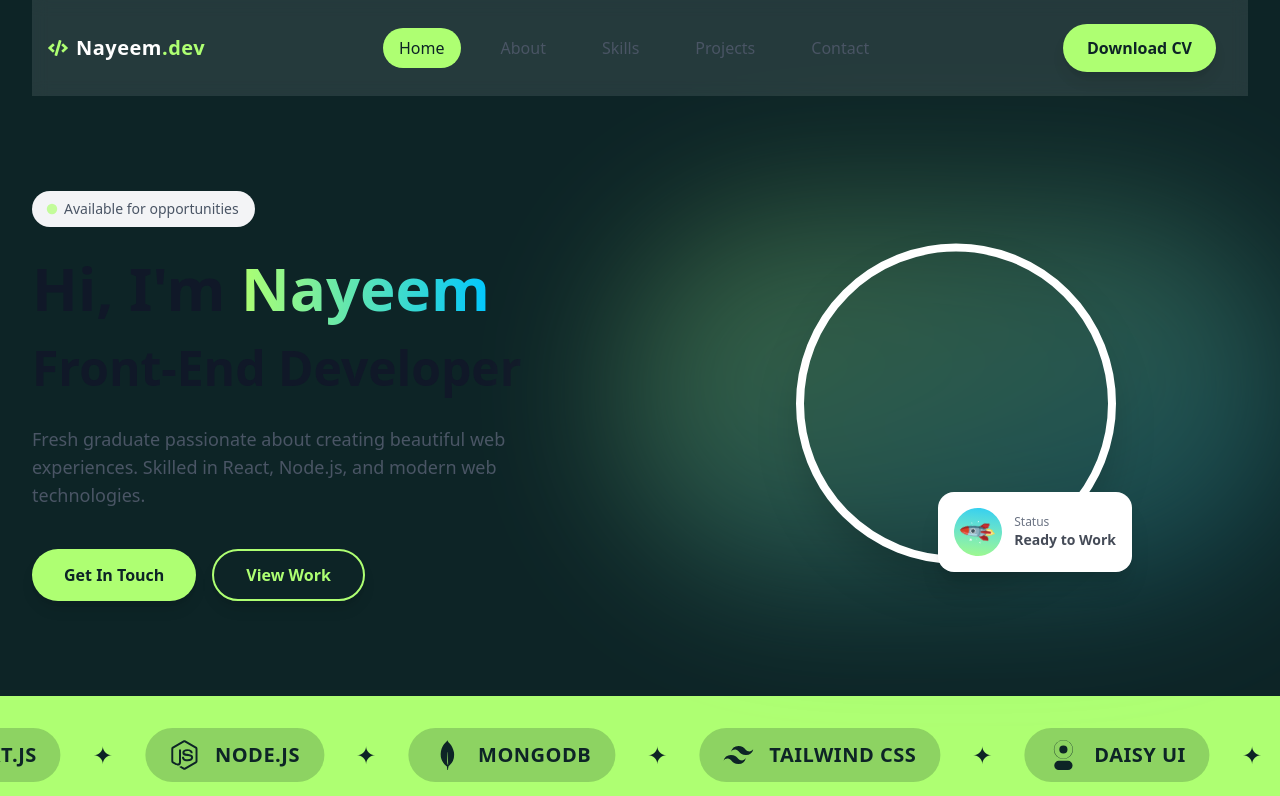
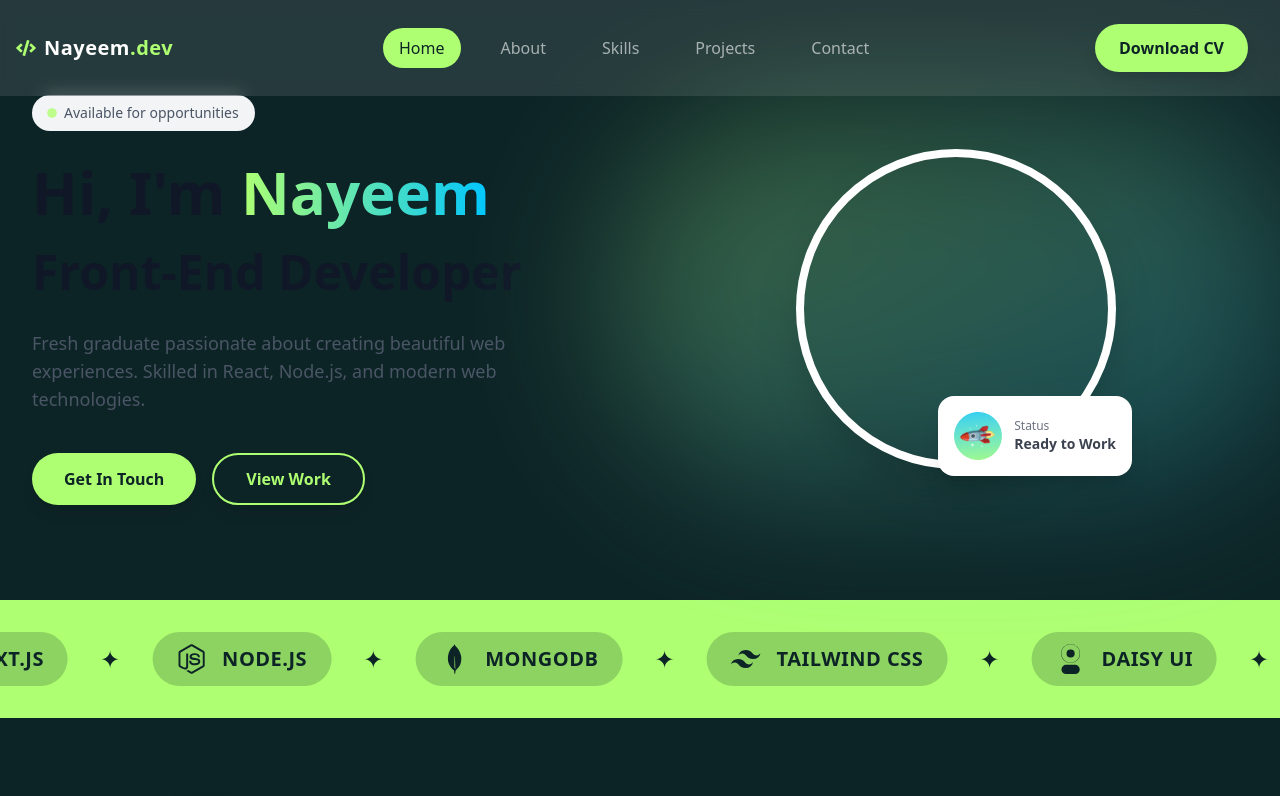
Before and after one commit to Nayeem0011/portfolio, a Next.js app: page / in a window 1280 px wide. Shown: the top 796 px of the page. Built offline with nearby package versions, Linux system fonts and the light colour scheme.

Commit message:
first commit

```diff
--- a/app/component/NavBar.js
+++ b/app/component/NavBar.js
@@ -1,13 +1,15 @@
 "use client";
 
-import { useState, useEffect } from 'react'
+import { useState, useEffect, useRef } from 'react'
 import { MdMenu, MdClose } from 'react-icons/md'
 import { motion, AnimatePresence } from 'framer-motion'
 import { FaCode } from "react-icons/fa";
 
 function NavBar() {
-  const [activeSection, setActiveSection] = useState('home')
-  const [isMobileMenuOpen, setIsMobileMenuOpen] = useState(false)
+  const [activeSection, setActiveSection] = useState("home");
+  const [isMobileMenuOpen, setIsMobileMenuOpen] = useState(false);
+  const [showNavbar, setShowNavbar] = useState(true);
+  const lastScrollY = useRef(0);
 
   const scrollToSection = (id) => {
     const element = document.getElementById(id)
@@ -19,88 +21,95 @@ function NavBar() {
   }
 
   useEffect(() => {
+    const observer = new IntersectionObserver(
+      (entries) => {
+        entries.forEach((entry) => {
+          if (entry.isIntersecting) {
+            setActiveSection(entry.target.id);
+          }
+        });
+      },
+      { threshold: 0.6 }
+    );
+
+    ["home", "about", "skills", "projects", "contact"].forEach((id) => {
+      const el = document.getElementById(id);
+      if (el) observer.observe(el);
+    });
+
+    return () => observer.disconnect();
+  }, []);
+
+  // Scroll direction hide/show navbar
+  useEffect(() => {
     const handleScroll = () => {
-      const sections = ['home', 'about', 'skills', 'projects', 'contact']
-      const scrollPosition = window.scrollY + 200
+      const currentScroll = window.scrollY;
 
-      for (const section of sections) {
-        const element = document.getElementById(section)
-        if (element) {
-          const { offsetTop, offsetHeight } = element
-          if (scrollPosition >= offsetTop && scrollPosition < offsetTop + offsetHeight) {
-            setActiveSection(section)
-            break
-          }
-        }
-      }
+      if (currentScroll > lastScrollY.current && currentScroll > 100) {
+        setShowNavbar(false);
+      } else {
+        setShowNavbar(true);
       }
 
-    window.addEventListener('scroll', handleScroll)
-    return () => window.removeEventListener('scroll', handleScroll)
-  }, [])
+      lastScrollY.current = currentScroll;
+    };
+
+    window.addEventListener("scroll", handleScroll);
+    return () => window.removeEventListener("scroll", handleScroll);
+  }, []);
 
   return (
-    <header className="bg-white/10 w-full px-4 py-6 sticky max-w-7xl mx-auto top-0 z-50 bg-background-light/80 dark:bg-background-dark/80 backdrop-blur-sm">
-      <nav className="flex justify-between items-center">
+    <AnimatePresence>
+      {showNavbar && (
+        <motion.header
+          initial={{ y: -100, opacity: 0 }}
+          animate={{ y: 0, opacity: 1 }}
+          exit={{ y: -100, opacity: 0 }}
+          transition={{ type: "spring", stiffness: 120, damping: 20 }}
+          className="fixed top-0 left-0 w-full z-50 bg-white/10 backdrop-blur-sm"
+        >
+
+          <nav className="max-w-7xl mx-auto px-4 py-6 flex justify-between items-center">
+            {/* Logo */}
             <div className="flex items-center gap-2 cursor-pointer">
               <FaCode className="text-secondary text-xl" />
               <span className="text-xl font-bold text-white tracking-wide">
                 Nayeem<span className="text-secondary">.dev</span>
               </span>
             </div>
+
+            {/* Desktop Menu */}
             <div className="hidden lg:flex items-center space-x-6 text-gray-600 dark:text-gray-300">
+              {["home", "about", "skills", "projects", "contact"].map((section) => (
                 <button
-            onClick={() => scrollToSection('home')}
-            className={`font-medium px-4 py-2 rounded-full transition-all ${activeSection === 'home'
-              ? 'bg-secondary text-primary'
-              : 'hover:text-gray-900 dark:hover:text-white'
-              }`}
+                  key={section}
+                  onClick={() => scrollToSection(section)}
+                  className={`font-medium px-4 py-2 rounded-full transition-all cursor-pointer
+                    ${activeSection === section
+                      ? "bg-secondary text-primary"
+                      : "text-white opacity-60"}
+                       hover:bg-secondary dark:hover:text-primary hover:opacity-100
+                    `}
                 >
-            Home
+                  {section.charAt(0).toUpperCase() + section.slice(1)}
                 </button>
-          <button
-            onClick={() => scrollToSection('about')}
-            className={`font-medium px-4 py-2 rounded-full transition-all ${activeSection === 'about'
-              ? 'bg-secondary text-primary'
-              : 'hover:text-gray-900 dark:hover:text-white'
-              }`}
+              ))}
+            </div>
+
+            {/* Right Section: CV + Mobile Hamburger */}
+            <div className="flex items-center space-x-4">
+              <a
+                className="hidden lg:block bg-secondary text-primary font-semibold px-6 py-3 rounded-full shadow-lg hover:scale-105 transition-all"
+                href="https://drive.google.com/file/d/14caD1rlRM_QEF0NfG7xy_kat3-C9Eczm/view?usp=sharing"
+                target="_blank"
+                rel="noopener noreferrer"
               >
-            About
-          </button>
-          <button
-            onClick={() => scrollToSection('skills')}
-            className={`font-medium px-4 py-2 rounded-full transition-all ${activeSection === 'skills'
-              ? 'bg-secondary text-primary'
-              : 'hover:text-gray-900 dark:hover:text-white'
-              }`}
-          >
-            Skills
-          </button>
-          <button
-            onClick={() => scrollToSection('projects')}
-            className={`font-medium px-4 py-2 rounded-full transition-all ${activeSection === 'projects'
-              ? 'bg-secondary text-primary'
-              : 'hover:text-gray-900 dark:hover:text-white'
-              }`}
-          >
-            Projects
-          </button>
-          <button
-            onClick={() => scrollToSection('contact')}
-            className={`font-medium px-4 py-2 rounded-full transition-all ${activeSection === 'contact'
-              ? 'bg-secondary text-primary'
-              : 'hover:text-gray-900 dark:hover:text-white'
-              }`}
-          >
-            Contact
-          </button>
-        </div>
-        <div className="flex items-center space-x-4">
-          <a className="hidden lg:block bg-secondary text-primary font-semibold px-6 py-3 rounded-full shadow-lg hover:scale-105 transition-all" href="https://drive.google.com/file/d/14caD1rlRM_QEF0NfG7xy_kat3-C9Eczm/view?usp=sharing" target="_blank" rel="noopener noreferrer">
                 Download CV
               </a>
+
+              {/* Hamburger Button */}
               <button
-            className="lg:hidden block p-2 z-50"
+                className="lg:hidden flex items-center justify-center p-2 mr-1 cursor-pointer"
                 onClick={() => setIsMobileMenuOpen(!isMobileMenuOpen)}
               >
                 {isMobileMenuOpen ? (
@@ -109,88 +118,61 @@ function NavBar() {
                   <MdMenu className="text-3xl text-gray-900 dark:text-white" />
                 )}
               </button>
+
             </div>
           </nav>
 
           {/* Mobile Menu - Compact Version */}
+          <div className="fixed top-20 right-4 z-50 lg:hidden">
             <AnimatePresence>
               {isMobileMenuOpen && (
                 <motion.div
-            initial={{ opacity: 0, y: -20 }}
-            animate={{ opacity: 1, y: 0 }}
-            exit={{ opacity: 0, y: -20 }}
-            transition={{ duration: 0.2 }}
-            className="fixed top-20 left-4 right-4 bg-primary/95 backdrop-blur-lg rounded-2xl shadow-2xl z-40 lg:hidden p-4"
+                  initial={{ x: 200, opacity: 0 }}
+                  animate={{ x: 0, opacity: 1 }}
+                  exit={{ x: 200, opacity: 0 }}
+                  transition={{ type: "spring", stiffness: 300, damping: 30 }}
+                  className="bg-primary/95 backdrop-blur-lg rounded-2xl shadow-2xl p-6 w-64"
                 >
-            <div className="flex flex-col space-y-2">
+                  <motion.div
+                    initial="hidden"
+                    animate="visible"
+                    exit="hidden"
+                    variants={{
+                      hidden: {},
+                      visible: {
+                        transition: {
+                          staggerChildren: 0.05
+                        }
+                      }
+                    }}
+                    className="flex flex-col space-y-3"
+                  >
+                    {["home", "about", "skills", "projects", "contact"].map((section, index) => (
                       <motion.button
-                initial={{ opacity: 0, x: -20 }}
-                animate={{ opacity: 1, x: 0 }}
-                transition={{ delay: 0.05 }}
-                onClick={() => scrollToSection('home')}
-                className={`text-base font-medium px-4 py-2 rounded-lg transition-all text-left ${activeSection === 'home'
-                  ? 'bg-secondary text-primary'
-                  : 'text-white hover:bg-secondary/20'
+                        key={section}
+                        onClick={() => scrollToSection(section)}
+                        initial={{ x: 50, opacity: 0 }}
+                        animate={{ x: 0, opacity: 1 }}
+                        exit={{ x: 50, opacity: 0 }}
+                        transition={{ delay: index * 0.05 }}
+                        className={`text-base font-medium px-4 py-2 rounded-lg text-left cursor-pointer transition-all ${activeSection === section
+                          ? "bg-secondary text-primary"
+                          : "text-white hover:bg-secondary/20"
                           }`}
                       >
-                Home
+                        {section.charAt(0).toUpperCase() + section.slice(1)}
                       </motion.button>
-              <motion.button
-                initial={{ opacity: 0, x: -20 }}
-                animate={{ opacity: 1, x: 0 }}
-                transition={{ delay: 0.1 }}
-                onClick={() => scrollToSection('about')}
-                className={`text-base font-medium px-4 py-2 rounded-lg transition-all text-left ${activeSection === 'about'
-                  ? 'bg-secondary text-primary'
-                  : 'text-white hover:bg-secondary/20'
-                  }`}
-              >
-                About
-              </motion.button>
-              <motion.button
-                initial={{ opacity: 0, x: -20 }}
-                animate={{ opacity: 1, x: 0 }}
-                transition={{ delay: 0.15 }}
-                onClick={() => scrollToSection('skills')}
-                className={`text-base font-medium px-4 py-2 rounded-lg transition-all text-left ${activeSection === 'skills'
-                  ? 'bg-secondary text-primary'
-                  : 'text-white hover:bg-secondary/20'
-                  }`}
-              >
-                Skills
-              </motion.button>
-              <motion.button
-                initial={{ opacity: 0, x: -20 }}
-                animate={{ opacity: 1, x: 0 }}
-                transition={{ delay: 0.2 }}
-                onClick={() => scrollToSection('projects')}
-                className={`text-base font-medium px-4 py-2 rounded-lg transition-all text-left ${activeSection === 'projects'
-                  ? 'bg-secondary text-primary'
-                  : 'text-white hover:bg-secondary/20'
-                  }`}
-              >
-                Projects
-              </motion.button>
-              <motion.button
-                initial={{ opacity: 0, x: -20 }}
-                animate={{ opacity: 1, x: 0 }}
-                transition={{ delay: 0.25 }}
-                onClick={() => scrollToSection('contact')}
-                className={`text-base font-medium px-4 py-2 rounded-lg transition-all text-left ${activeSection === 'contact'
-                  ? 'bg-secondary text-primary'
-                  : 'text-white hover:bg-secondary/20'
-                  }`}
-              >
-                Contact
-              </motion.button>
+                    ))}
+
                     <motion.div
-                initial={{ opacity: 0, x: -20 }}
-                animate={{ opacity: 1, x: 0 }}
+                      initial={{ x: 50, opacity: 0 }}
+                      animate={{ x: 0, opacity: 1 }}
+                      exit={{ x: 50, opacity: 0 }}
                       transition={{ delay: 0.3 }}
                       className="pt-2 border-t border-white/20"
                     >
                       <a
-                  className="block text-center bg-secondary text-primary font-semibold px-4 py-2 rounded-lg"
+                        className="block text-center bg-secondary text-primary font-semibold px-4 py-2 rounded-lg cursor-pointer"
                         href="https://drive.google.com/file/d/14caD1rlRM_QEF0NfG7xy_kat3-C9Eczm/view?usp=sharing"
                         target="_blank"
                         rel="noopener noreferrer"
@@ -199,11 +181,15 @@ function NavBar() {
                         Download CV
                       </a>
                     </motion.div>
-            </div>
+                  </motion.div>
                 </motion.div>
               )}
             </AnimatePresence>
-    </header>
+          </div>
+
+        </motion.header>
+      )}
+    </AnimatePresence>
   )
 }
 
--- a/app/globals.css
+++ b/app/globals.css
@@ -16,6 +16,7 @@
 
 body {
   background-color: var(--bg-dark);
+  overflow-x: hidden;
 }
 
 .text-gradient {
@@ -23,7 +24,7 @@ body {
   -webkit-background-clip: text;
   -webkit-text-fill-color: transparent;
   background-clip: text;
-  text-fill-color: transparent;
+  text-emphasis-color: transparent;
 }
 
 /* Swiper Custom Styles */
```
Lines whose indentation alone changed are shown as unchanged.
